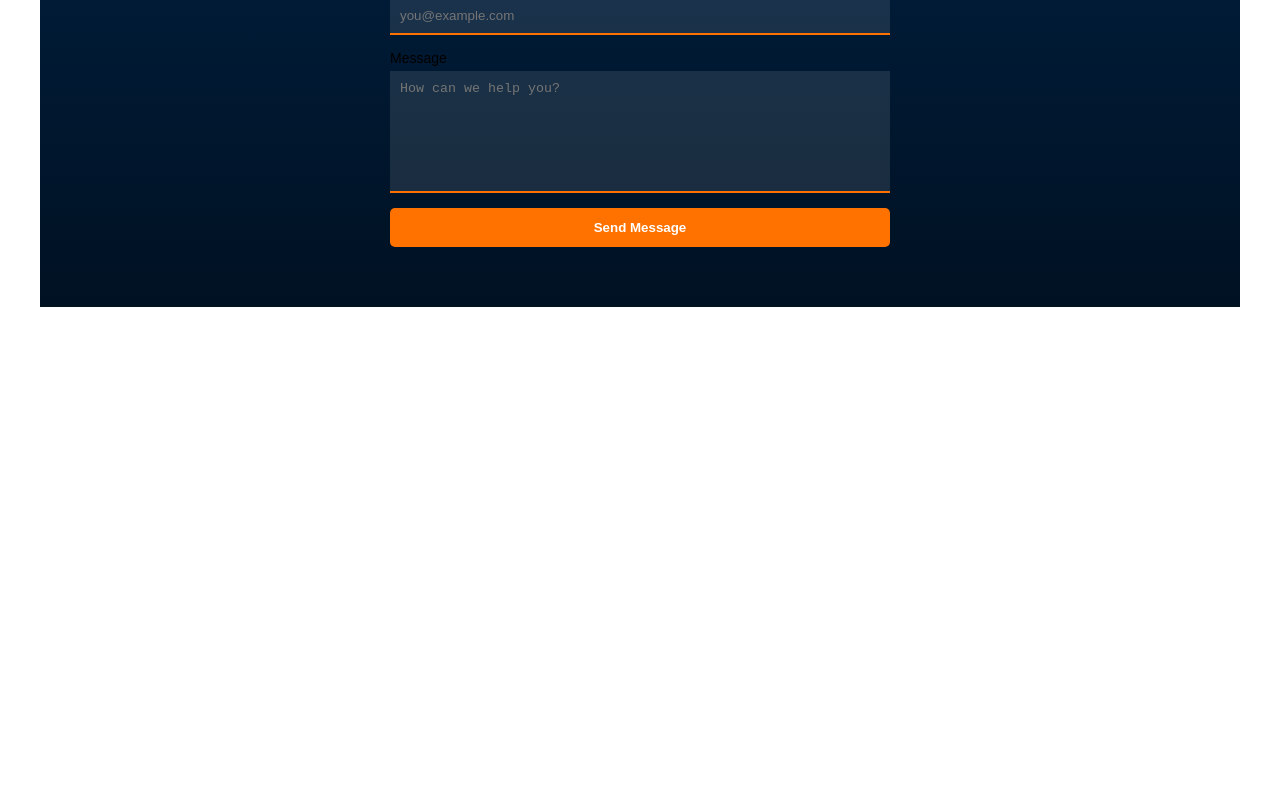
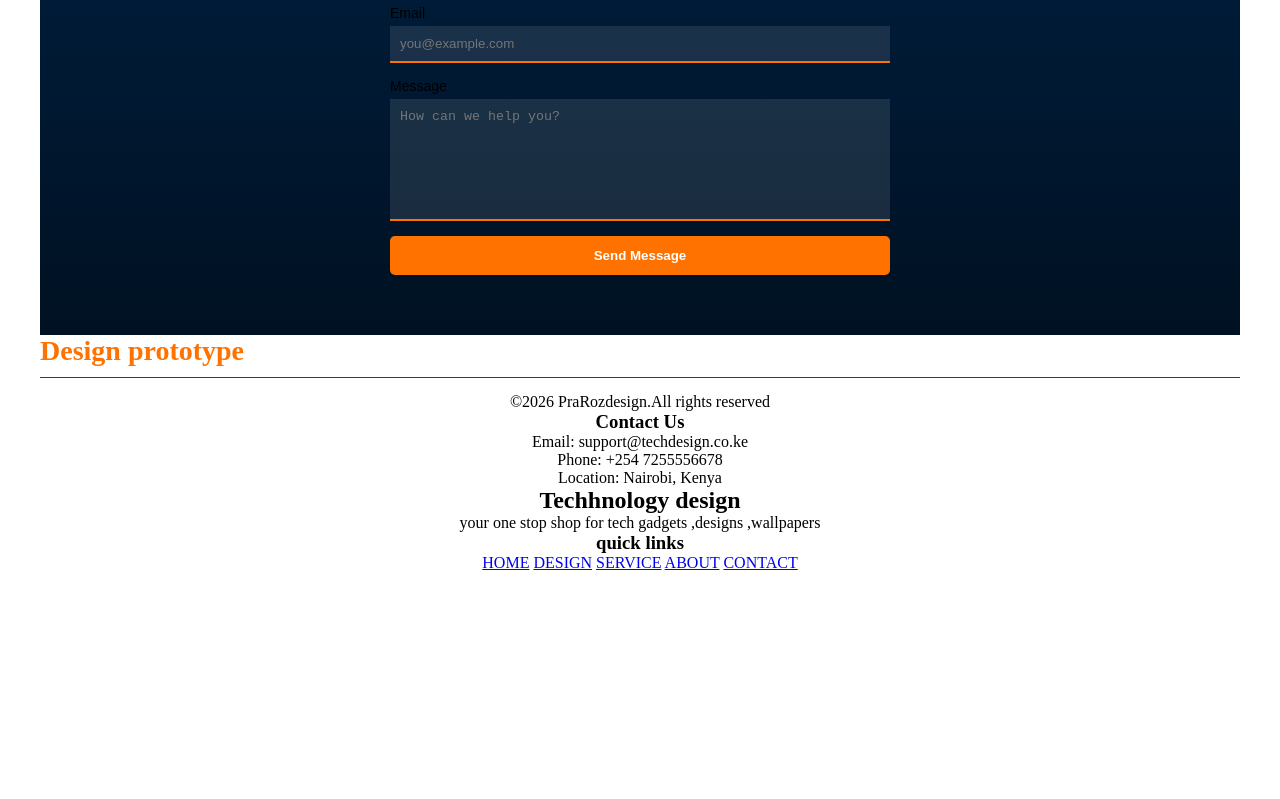
Before and after one commit to mudezmahmoud-netizen/webpage-design, a plain HTML site: page index.html in a window 1280 px wide. Shown: the part 621-1420 px from the top of the page. Before the commit the page ends 928 px from the top, so only its background shows below. Drawn offline with Linux system fonts and the light colour scheme.

Commit message:
add index.html

```diff
--- a/index.html
+++ b/index.html
@@ -8,7 +8,8 @@
     <div class="main">
     <div class="navbar">
     <div class="icon">
-        <h2 class="logo">PraRoz</h2>
+        <h2 class="logo">
+            PraRoz Design</h2>
     </div>
 
     <div class="menu">
@@ -37,7 +38,7 @@
 
 
 <section class="contact-section">
-          <h2>Contact Us</h2>
+          <h2>Contact Us <br>0725555678</h2>
     <form>
         <div class="input-group">
             <label for="email">Email</label>
@@ -53,11 +54,35 @@
 </section>
 
 
-    </section>
+       <section class="design-section">
+              <h3>Design prototype</h3>
+
+       </section>
+
+       <footer>
 
 
-     </div>
-    </div>
+
+                  <div class="footer-bottom">
+                <p>&copy;2026 PraRozdesign.All rights reserved</p>
+                  <h3>Contact Us</h3>
+             <p>Email: support@techdesign.co.ke</p>
+             <p>Phone: +254 7255556678</p>
+             <p>Location: Nairobi, Kenya</p>
+
+              <h2>Techhnology design</h2>
+        <p>your one stop shop for tech gadgets ,designs ,wallpapers</p>
+         <h3>quick links</h3>
+            <a href="#">HOME</a>
+            <a href="#">DESIGN</a>
+            <a href="#">SERVICE</a>
+            <a href="#">ABOUT</a>
+            <a href="#">CONTACT</a>
+            </div>
+
+       </footer>
+
+
 
 </body>
 </html>
```
